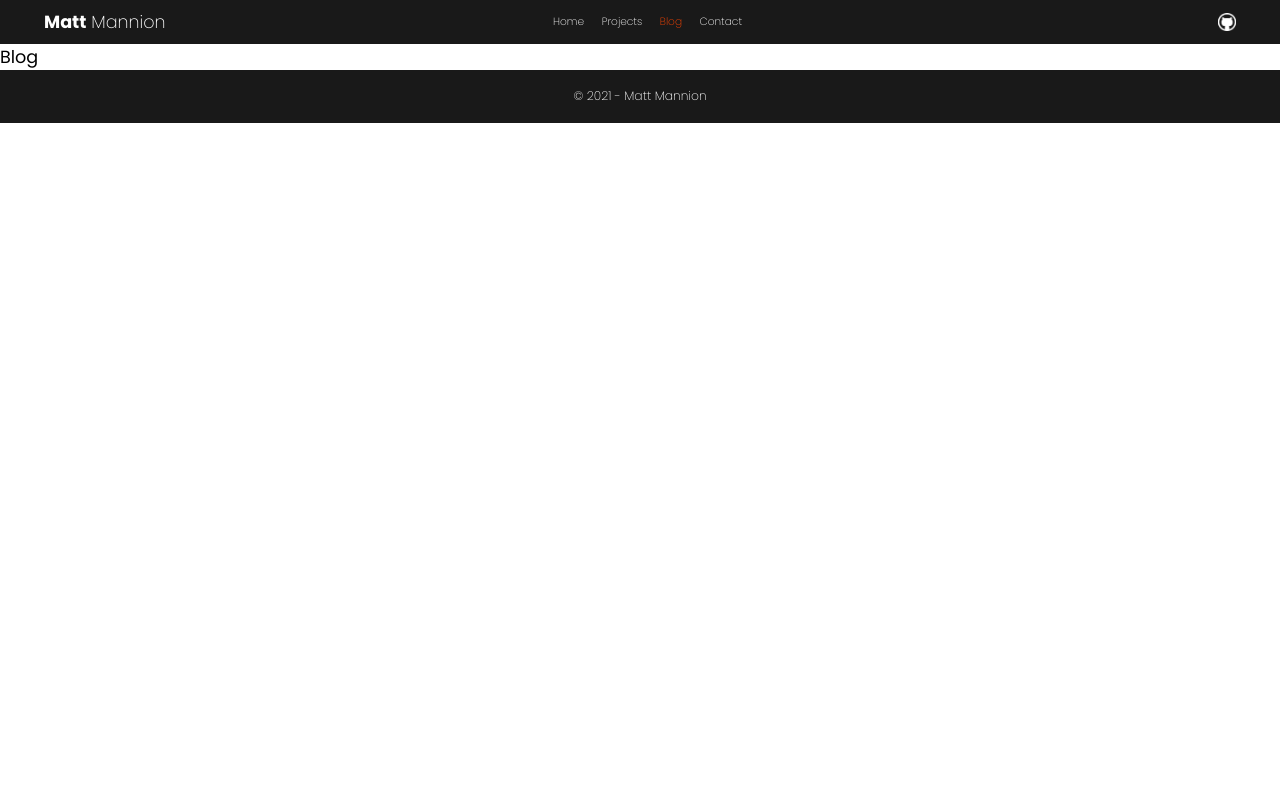
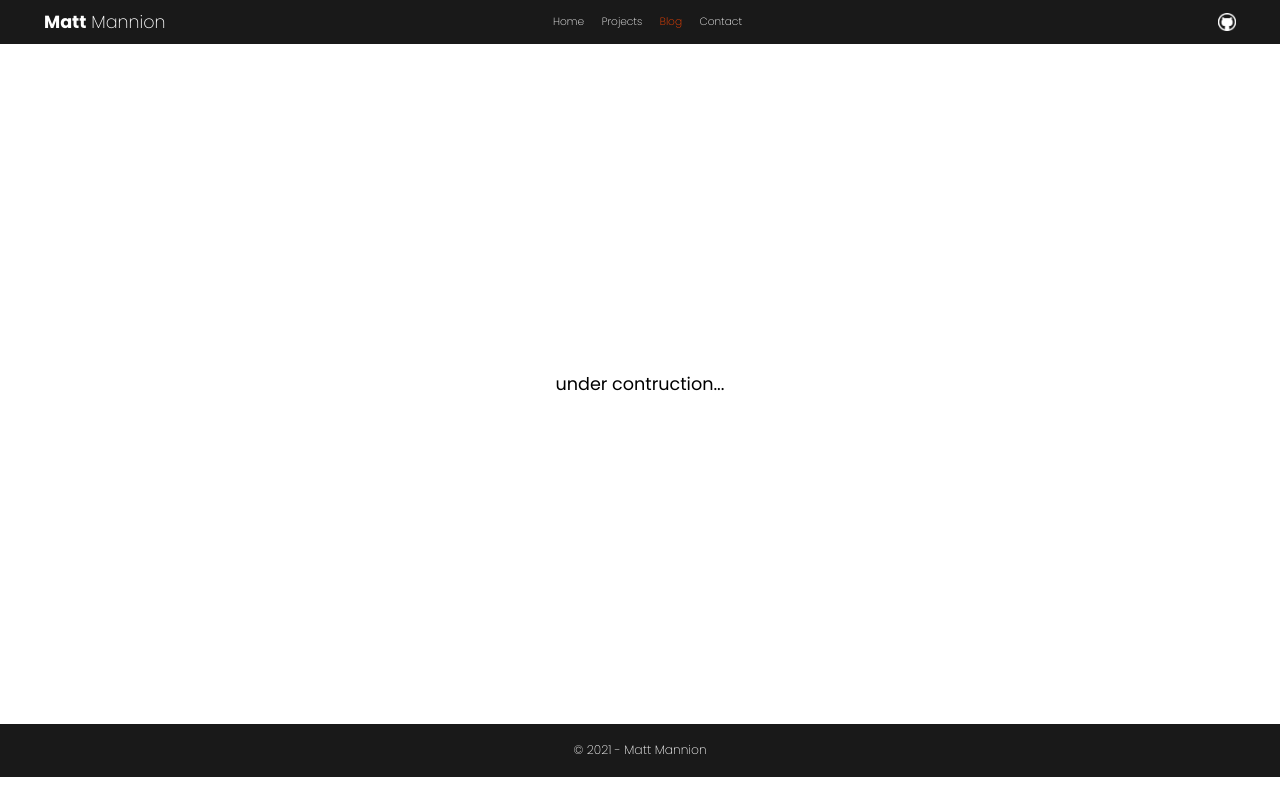
Before and after one commit to mattmannion/portfolio, a Next.js app in the folder ne/: page /blog in a window 1280 px wide. Built offline with nearby package versions, Linux system fonts and the light colour scheme.

Commit message:
minor changes

```diff
--- a/ne/app/blog/Blog.tsx
+++ b/ne/app/blog/Blogs.tsx
@@ -1,6 +1,6 @@
-export function Blog() {
+export function Blogs() {
   return (
-    <div className='blog'>
+    <div className='blogs'>
       <div>under contruction...</div>
     </div>
   );
--- a/ne/app/projects/ProjectCard.tsx
+++ b/ne/app/projects/ProjectCard.tsx
@@ -22,7 +22,7 @@ export function ProjectCard({ img, alt, title, desc, slug }: ProjectCardIF) {
       </div>
       <article className='project-card__body'>
         <div className='project-card__title'>{title}</div>
-        <p className='project-card__desc'>{desc.substr(0, 150) + '...'}</p>
+        <p className='project-card__desc'>{desc.substr(0, 200) + '...'}</p>
       </article>
       <div className='project-card__button'>
         <AccentLink name='Go &rarr;' HREF={project_path + slug} />
--- a/ne/pages/blog/index.tsx
+++ b/ne/pages/blog/index.tsx
@@ -1,7 +1,9 @@
+import { Blogs } from '../../app/blog/Blogs';
+
 export default function BlogPage() {
   return (
     <div className='fade-in-effect'>
-      <div>Blog</div>
+      <Blogs />
     </div>
   );
 }
--- a/ne/sass/pages/_projects.scss
+++ b/ne/sass/pages/_projects.scss
@@ -19,7 +19,7 @@ $project-margin: 4rem;
   margin: $project-margin 0rem;
 
   &__title {
-    font-size: 3rem;
+    // font-size: 2rem;
     font-weight: 700;
     text-align: center;
     margin-bottom: 2rem;
@@ -30,7 +30,7 @@ $project-margin: 4rem;
   }
 
   &__desc {
-    font-size: 1.6rem;
+    font-size: 1.2rem;
     font-weight: 300;
     letter-spacing: 0.05rem;
   }
--- /dev/null
+++ b/ne/sass/pages/blogs.scss
@@ -0,0 +1,5 @@
+.blogs {
+  @include centerFlex;
+
+  height: 85vh;
+}
--- a/ne/sass/sass/index.scss
+++ b/ne/sass/sass/index.scss
@@ -12,6 +12,7 @@
 
 @import '../pages/about';
 @import '../pages/after_about';
+@import '../pages/blogs';
 @import '../pages/contact';
 @import '../pages/home';
 @import '../pages/project';
```
Also changed, not shown: ne/data/ProjectData.tsx (+0 -10 lines), 1 other file (tests, documents, lock files or other folders).
